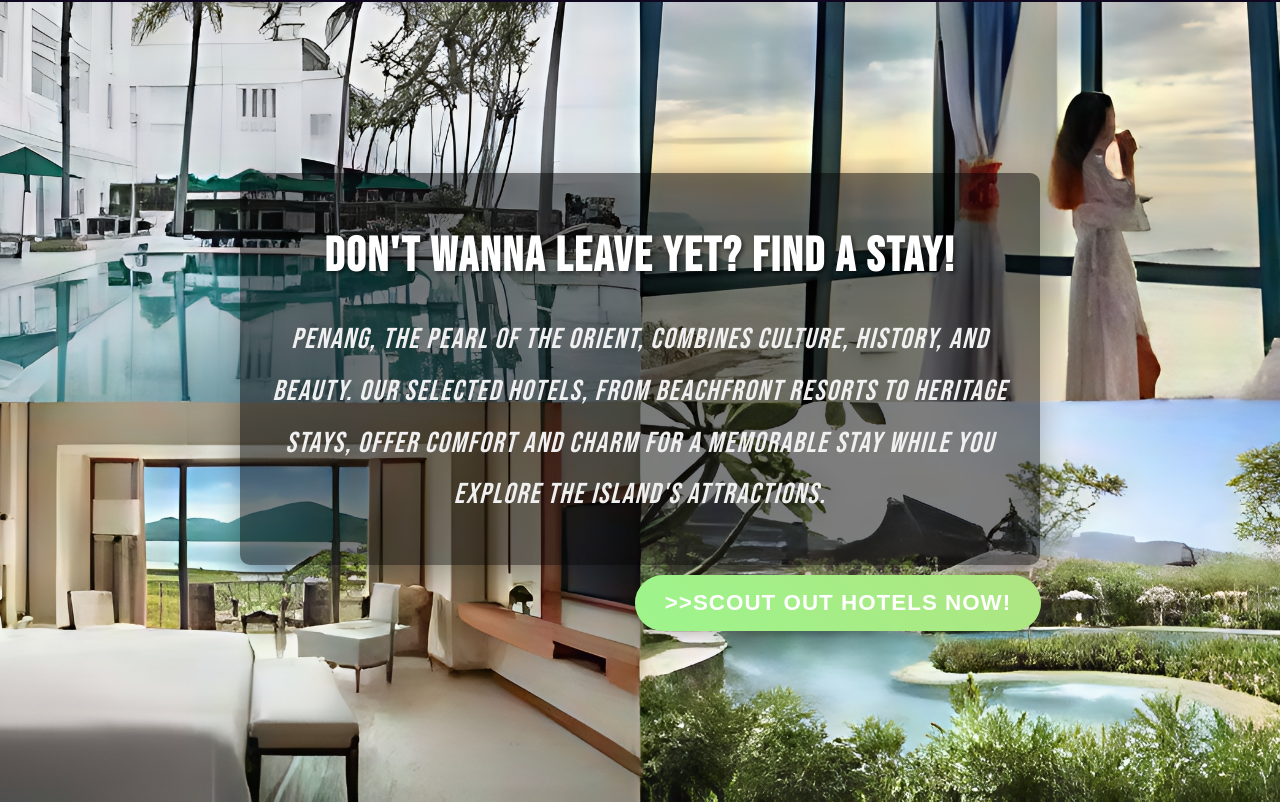
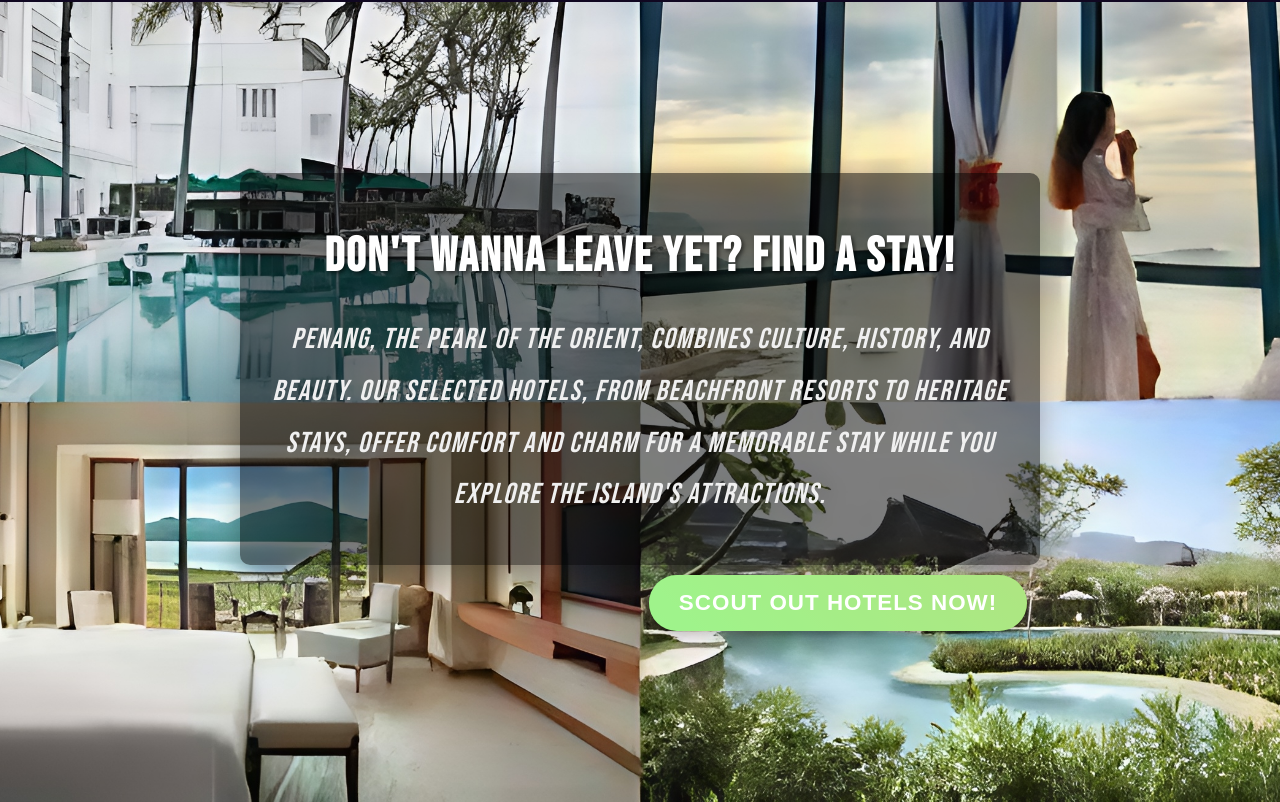
Before and after one commit to AeroRin/CAT_ass2, a React (Vite) app: page / in a window 1280 px wide. Shown: the part 4075-4877 px from the top of the page. Built offline with nearby package versions, Linux system fonts and the light colour scheme; a web font is replaced by a local one.

Commit message:
Adding vercel.json

```diff
--- a/src/Header.jsx
+++ b/src/Header.jsx
@@ -107,45 +107,6 @@ const Header = () => {
             </div>
         </section>
 
-        {/* <section className="content2-section">
-        <div className="container">
-                    <input type="radio" name="slider" id="item-1" defaultChecked></input>
-                    <input type="radio" name="slider" id="item-2"></input>
-                    <input type="radio" name="slider" id="item-3"></input>
-                <div className="cards">
-                    <label className="card" htmlFor="item-1" id="image-1">
-                        <img src={food1} alt="Penang" />
-                    </label>
-                    <label className="card" htmlFor="item-2" id="image-2">
-                        <img src={food2} alt="Penang" />
-                    </label>
-                    <label className="card" htmlFor="item-3" id="image-3">
-                        <img src={food3} alt="Penang" />
-                    </label>
-                </div>
-                <div className="player">
-                    <div className="upper-part">
-                        <div className="play-icon">
-                                <defs/>
-                                <path d="M5 3l14 9-14 9V3z"/>
-                        </div>
-                        <div className="info-area" id="test">
-                            <label className="image-info" id="image-info-1">
-                                <div className="title">Image 1</div>
-                            </label>
-                            <label className="image-info" id="image-info-2">
-                                <div className="title">Image 2</div>
-                            </label>
-                            <label className="image-info" id="image-info-3">
-                                <div className="title">Image 3</div>
-                            </label>
-                        </div>
-                    </div>
-                </div>
-            </div>
-        </section> */}
-
-
 <div className="FoodMainBackground">
   <section className="FoodMainContainer">
     <div className="FoodMainContent">
@@ -205,7 +166,7 @@ const Header = () => {
                     Penang, the Pearl of the Orient, combines culture, history, and beauty. Our selected hotels, from beachfront resorts to heritage stays, offer comfort and charm for a memorable stay while you explore the island's attractions.
                     </p>
                     </div>
-                    <button className="hotelNavigateButton" onClick={hotelNavigationButton}>>>Scout Out Hotels Now!</button>
+                    <button className="hotelNavigateButton" onClick={hotelNavigationButton}>Scout Out Hotels Now!</button>
                 </section>
             </div>
         </>
```
Also changed, not shown: vercel.json (added).
